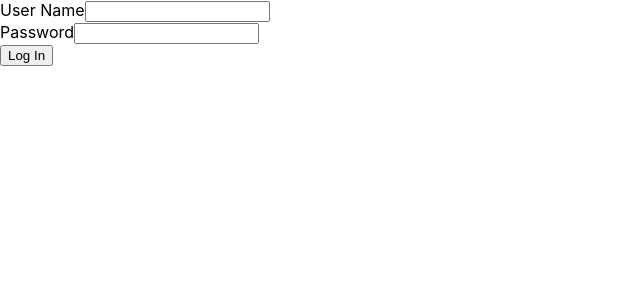
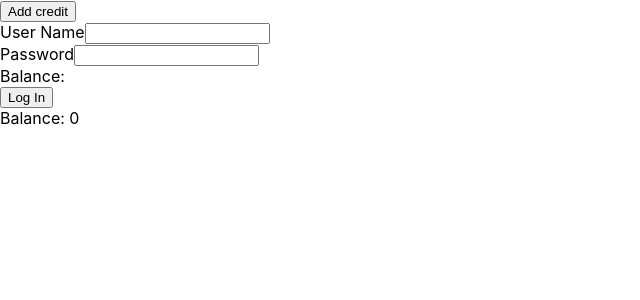
Before and after one commit to JayJay458/Assignment4, a React (Create React App) app in the folder bank-of-react/: page /login in a window 1280 px wide. Shown: the top 300 px of the page, without its empty margins (0-640 px from the left). Built offline with nearby package versions, Linux system fonts and the light colour scheme; no server answers.

Commit message:
add credit prototype

```diff
--- a/bank-of-react/src/App.js
+++ b/bank-of-react/src/App.js
@@ -5,6 +5,9 @@ import UserProfile from './pages/UserProfile';
 import Login from './pages/Login';
 import axios from "axios"
 import './App.css'
+import AccountBalance from './pages/AccountBalance';
+
+
 
 class App extends Component {
   constructor() {
@@ -21,6 +24,10 @@ class App extends Component {
     }
   }
 
+  balance=()=>
+  {
+    return this.state.accountBalance;
+  }
   async componentDidMount()
   {
     let debits=await axios.get("https://moj-api.herokuapp.com/debits")
@@ -50,20 +57,28 @@ class App extends Component {
     var creditsTotal=0;
     var debitsTotal=0;
     credits.forEach((credit)=>{
-      creditsTotal+=credit;
+      creditsTotal+=credit.amount;
     })
     debits.forEach((debit)=>{
-      debitsTotal+=debit;
+      debitsTotal+=debit.amount;
     })
     this.setState({accountBalance:creditsTotal-debitsTotal});
   }
-  addCredit=(credit)=>{
+
+  addCredit=()=>{
+    console.log(this.state.credits);
+    var credit={
+      amount:50,
+      date:"111",
+      description:"ssf",
+      id:"c334"
+    }
     this.setState({credits:this.state.credits.concat(credit)});
     this.refreshBalance();
   }
 
-  addDebit=(debit)=>{
-    this.setState({debits:this.state.debits.concat(debit)});
+  addDebit=()=>{
+    this.setState({debits:this.state.debits.concat()});
     this.refreshBalance();
   }
 
@@ -72,6 +87,8 @@ class App extends Component {
       newUser.userName = logInInfo.userName
       this.setState({currentUser: newUser})
   }
+
+
 
 
   render() {
@@ -86,14 +103,25 @@ class App extends Component {
 
 
     return (
+
+
         <Router>
           <div>
+            <button onClick={this.addCredit}>
+                Add credit
+            </button>
             <Route exact path="/" render={HomeComponent}/>
             <Route exact path="/userProfile" render={UserProfileComponent}/>
             <Route exact path="/login" render={LogInComponent}/>
+            <AccountBalance accountBalance={this.state.accountBalance}/>
+
           </div>
         </Router>
+
+
+
     );
+
   }
 }
 
--- a/bank-of-react/src/pages/Home.js
+++ b/bank-of-react/src/pages/Home.js
@@ -13,7 +13,7 @@ class Home extends Component {
 
           <Link to="/userProfile">User Profile</Link>
           <Link to="/Login">Login </Link>
-          <AccountBalance accountBalance={this.props.accountBalance}/>
+          {/* <AccountBalance accountBalance={this.props.accountBalance}/> */}
         </div>
     );
   }
--- a/bank-of-react/src/pages/Login.js
+++ b/bank-of-react/src/pages/Login.js
@@ -1,6 +1,8 @@
 // Login.js
 import React, { Component } from 'react'
 import { Redirect } from 'react-router-dom'
+import AccountBalance from './AccountBalance';
+
 
 class LogIn extends Component {
   constructor () {
@@ -32,6 +34,7 @@ class LogIn extends Component {
   render () {
     if (this.state.redirect) {
       return (<Redirect to="/userProfile"/>)
+
     }
 
     return (
@@ -45,6 +48,10 @@ class LogIn extends Component {
             <label htmlFor="password">Password</label>
             <input type="password" name="password" />
           </div>
+
+          <div>
+           <AccountBalance accountBalance={this.props.accountBalance}/>
+          </div>
           <button>Log In</button>
 
 
```
